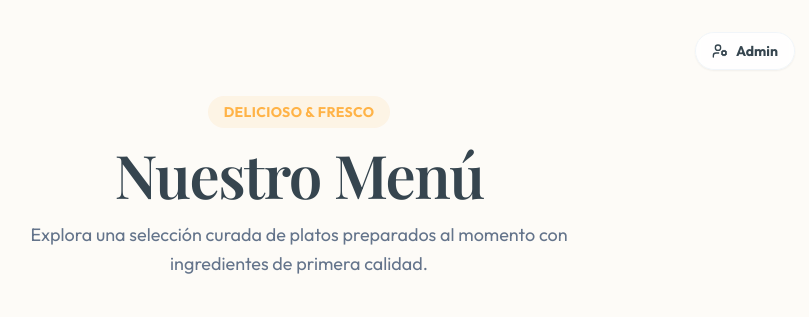
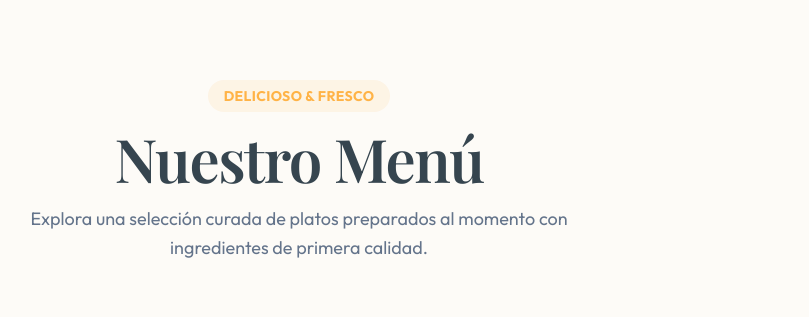
Before and after one commit to Alexisrk310/menu-restaurant, a React (Vite) app: page / in a window 1280 px wide. Shown: the top 317 px of the page, without its empty margins (341-1150 px from the left). Built offline with nearby package versions, Linux system fonts and the light colour scheme; no server answers; the database is empty; a web font is replaced by a local one.

Commit message:
fix: remove admin button from public menu

```diff
--- a/src/pages/PublicMenu.tsx
+++ b/src/pages/PublicMenu.tsx
@@ -1,8 +1,8 @@
 import { useState, useEffect } from 'react';
-import { Link, useSearchParams } from 'react-router-dom';
+import { useSearchParams } from 'react-router-dom';
 import { motion, AnimatePresence } from 'framer-motion';
 import { api } from '../services/api';
-import { Clock, Tag, UserCog } from 'lucide-react';
+import { Clock, Tag } from 'lucide-react';
 import { formatCurrency } from '../lib/format';
 
 export default function PublicMenu() {
@@ -78,16 +78,7 @@ export default function PublicMenu() {
     return (
         <div className="space-y-10 min-h-screen pb-20">
             {/* Header */}
-            <header className="relative text-center space-y-4 pt-8 md:pt-12">
-                <div className="absolute top-0 right-4 md:right-0">
-                    <Link
-                        to="/admin"
-                        className="inline-flex items-center gap-2 px-4 py-2 bg-white/80 backdrop-blur-sm hover:bg-white text-charcoal rounded-full text-sm font-bold shadow-sm hover:shadow-md transition-all border border-slate-100"
-                    >
-                        <UserCog size={16} />
-                        <span className="hidden sm:inline">Admin</span>
-                    </Link>
-                </div>
+            <header className="text-center space-y-4 pt-8 md:pt-12">
                 <motion.div
                     initial={{ opacity: 0, y: -20 }}
                     animate={{ opacity: 1, y: 0 }}
```
